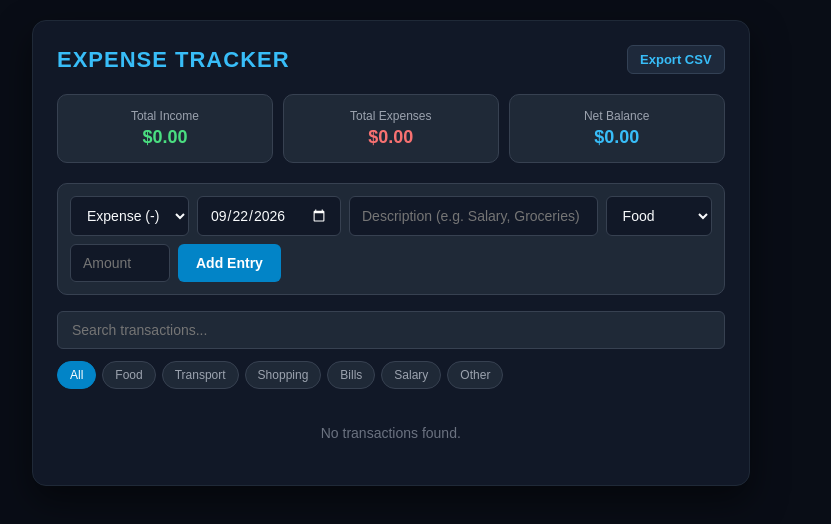
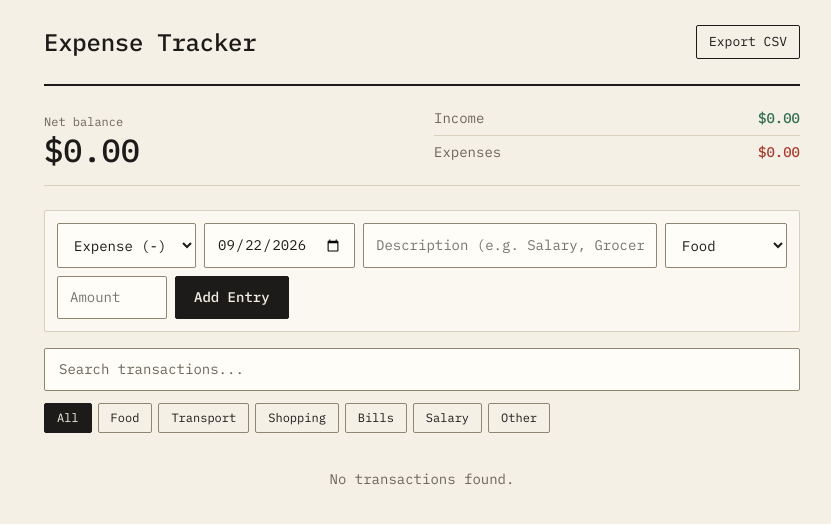
Before and after one commit to piyushdhakad001/react-expense-tracker, a React (Create React App) app: page / in a window 1280 px wide. Shown: the top 524 px of the page, without its empty margins (218-1049 px from the left). Built offline with nearby package versions, Linux system fonts and the light colour scheme; no server answers.

Commit message:
Redesign shell and summary with Ledger paper theme"

```diff
--- a/public/index.html
+++ b/public/index.html
@@ -1,14 +1,15 @@
 <!DOCTYPE html>
 <html lang="en">
+
 <head>
   <meta charset="utf-8" />
+  <link rel="preconnect" href="https://fonts.googleapis.com" />
+  <link rel="preconnect" href="https://fonts.gstatic.com" crossorigin />
+  <link href="https://fonts.googleapis.com/css2?family=IBM+Plex+Mono:wght@400;500&display=swap" rel="stylesheet" />
   <link rel="icon" href="%PUBLIC_URL%/favicon.ico" />
   <meta name="viewport" content="width=device-width, initial-scale=1" />
   <meta name="theme-color" content="#000000" />
-    <meta
-      name="description"
-      content="Web site created using create-react-app"
-    />
+  <meta name="description" content="Web site created using create-react-app" />
   <link rel="apple-touch-icon" href="%PUBLIC_URL%/logo192.png" />
   <!--
       manifest.json provides metadata used when your web app is installed on a
@@ -26,6 +27,7 @@
     -->
   <title>React App</title>
 </head>
+
 <body>
   <noscript>You need to enable JavaScript to run this app.</noscript>
   <div id="root"></div>
@@ -40,4 +42,5 @@
       To create a production bundle, use `npm run build` or `yarn build`.
     -->
 </body>
+
 </html>
--- a/src/App.css
+++ b/src/App.css
@@ -1,110 +1,175 @@
+/* ==========================================================
+   Ledger paper: warm paper, black ink, ruled lines.
+   Color only appears on money (green = income, red = expense).
+   Every color below comes from these tokens.
+   ========================================================== */
+
+:root {
+  --paper: #f5f0e6;
+  --paper-raised: #fbf8f1;
+  --ink: #1c1b19;
+  --ink-soft: #3a3833;
+  --ink-muted: #6b6558;
+  --rule: #d8cfbc;
+  --control-border: #8f8672;
+
+  --income: #2f6b4f;
+  --expense: #a63d2f;
+
+  --radius: 2px;
+
+  --space-sm: 8px;
+  --space-md: 16px;
+  --space-lg: 24px;
+  --space-xl: 40px;
+
+  --font: "IBM Plex Mono", ui-monospace, "SFMono-Regular", Menlo, Consolas, monospace;
+}
+
+/* ---------- Base ---------- */
+
 * {
   padding: 0;
   margin: 0;
   box-sizing: border-box;
-  font-family: Arial, Helvetica, sans-serif;
 }
 
 body {
-  background: #090d16;
-  color: #e2e8f0;
-  display: flex;
-  justify-content: center;
-  padding: 20px 0;
+  font-family: var(--font);
+  font-size: 14px;
+  line-height: 1.5;
+  background: var(--paper);
+  color: var(--ink);
 }
 
+button,
+input,
+select {
+  font: inherit;
+}
+
+button {
+  cursor: pointer;
+}
+
+button:focus-visible,
+input:focus-visible,
+select:focus-visible {
+  outline: 2px solid var(--ink);
+  outline-offset: 2px;
+}
+
+/* ---------- Page shell ---------- */
+
 .container {
-  width: 92%;
-  max-width: 780px;
-  padding: 24px;
-  background: #111827;
-  border: 1px solid #1f2937;
-  border-radius: 14px;
-  box-shadow: 0 15px 35px rgba(0, 0, 0, 0.5);
+  width: 100%;
+  max-width: 820px;
+  margin: 0 auto;
+  padding: var(--space-lg) clamp(16px, 4vw, 32px) var(--space-xl);
 }
 
 .app-header {
   display: flex;
   justify-content: space-between;
   align-items: center;
-  margin-bottom: 20px;
+  gap: var(--space-md);
+  margin-bottom: var(--space-lg);
 }
 
 .header {
-  font-size: 22px;
-  font-weight: bold;
-  letter-spacing: 1px;
-  color: #38bdf8;
+  font-size: 1.5rem;
+  font-weight: 500;
+  letter-spacing: -0.01em;
 }
 
 .export-btn {
-  background: #1e293b;
-  color: #38bdf8;
-  border: 1px solid #334155;
   padding: 6px 12px;
-  border-radius: 6px;
+  border: 1px solid var(--ink);
+  border-radius: var(--radius);
+  background: transparent;
+  color: var(--ink);
   font-size: 13px;
-  cursor: pointer;
-  font-weight: bold;
 }
 
 .export-btn:hover {
-  background: #334155;
+  background: var(--ink);
+  color: var(--paper);
 }
 
-/* Summary Cards */
-.summary-grid {
+/* ---------- Summary ---------- */
+
+.summary {
   display: grid;
-  grid-template-columns: repeat(3, 1fr);
-  gap: 10px;
-  margin-bottom: 20px;
+  grid-template-columns: 1fr 1fr;
+  gap: var(--space-lg);
+  align-items: end;
+  margin-bottom: var(--space-lg);
+  padding: var(--space-md) 0;
+  border-top: 2px solid var(--ink);
+  border-bottom: 1px solid var(--rule);
 }
 
-.summary-card {
-  background: #1f2937;
-  padding: 14px;
-  border-radius: 10px;
-  border: 1px solid #374151;
-  text-align: center;
+.summary-label {
+  color: var(--ink-muted);
+  font-size: 12px;
 }
 
-.summary-card p {
-  font-size: 12px;
-  color: #9ca3af;
-  margin-bottom: 4px;
+.summary-balance {
+  font-size: 2rem;
+  font-weight: 500;
+  line-height: 1.2;
 }
 
-.summary-card h3 {
-  font-size: 18px;
-  font-weight: bold;
+.summary-balance.negative {
+  color: var(--expense);
 }
 
-.summary-card.income h3 {
-  color: #4ade80;
+.summary-lines {
+  margin: 0;
 }
 
-.summary-card.expense h3 {
-  color: #f87171;
+.summary-line {
+  display: flex;
+  justify-content: space-between;
+  padding: 6px 0;
 }
 
-.summary-card.balance.positive h3 {
-  color: #38bdf8;
+.summary-line + .summary-line {
+  border-top: 1px solid var(--rule);
 }
 
-.summary-card.balance.negative h3 {
-  color: #fbbf24;
+.summary-line dt {
+  color: var(--ink-muted);
 }
 
-/* Form */
+.summary-line dd {
+  font-weight: 500;
+}
+
+.summary-line dd.income {
+  color: var(--income);
+}
+
+.summary-line dd.expense {
+  color: var(--expense);
+}
+
+/* ==========================================================
+   Below this line: colors swapped to tokens only.
+   Form, filters and list are redesigned in the next steps.
+   ========================================================== */
+
+/* ---------- Form ---------- */
+
 .new-expense-div {
   display: flex;
   flex-wrap: wrap;
-  gap: 8px;
-  margin-bottom: 16px;
-  background: #1f2937;
+  gap: var(--space-sm);
+  margin-bottom: var(--space-md);
   padding: 12px;
-  border-radius: 10px;
-  border: 1px solid #374151;
+  border: 1px solid var(--rule);
+  border-radius: var(--radius);
+  background: var(--paper-raised);
 }
 
 .item-date,
@@ -113,16 +178,10 @@ body {
 .money,
 .type-select {
   padding: 10px 12px;
-  font-size: 14px;
-  color: #f8fafc;
-  background: #111827;
-  border: 1px solid #374151;
-  border-radius: 6px;
-  outline: none;
-}
-
-.item-date {
-  color-scheme: dark;
+  border: 1px solid var(--control-border);
+  border-radius: var(--radius);
+  background: #fffdf8;
+  color: var(--ink);
 }
 
 .item-date:focus,
@@ -130,7 +189,7 @@ body {
 .category:focus,
 .money:focus,
 .type-select:focus {
-  border-color: #38bdf8;
+  border-color: var(--ink);
 }
 
 .name {
@@ -138,39 +197,37 @@ body {
 }
 
 .money {
-  width: 100px;
+  width: 110px;
 }
 
 .add-expense {
   padding: 10px 18px;
-  font-size: 14px;
-  font-weight: bold;
-  color: white;
-  background: #0284c7;
-  border: none;
-  border-radius: 6px;
-  cursor: pointer;
+  border: 1px solid var(--ink);
+  border-radius: var(--radius);
+  background: var(--ink);
+  color: var(--paper);
+  font-weight: 500;
 }
 
 .add-expense:hover {
-  background: #0369a1;
+  background: var(--ink-soft);
 }
 
 .secondary {
   padding: 6px 12px;
+  border: 1px solid var(--control-border);
+  border-radius: var(--radius);
+  background: transparent;
+  color: var(--ink);
   font-size: 13px;
-  color: #cbd5e1;
-  background: #374151;
-  border: none;
-  border-radius: 6px;
-  cursor: pointer;
 }
 
 .secondary:hover {
-  background: #4b5563;
+  background: var(--rule);
 }
 
-/* Controls & Search */
+/* ---------- Search and filters ---------- */
+
 .controls-bar {
   margin-bottom: 12px;
 }
@@ -178,43 +235,48 @@ body {
 .search-input {
   width: 100%;
   padding: 10px 14px;
-  background: #1f2937;
-  border: 1px solid #374151;
-  border-radius: 6px;
-  color: #fff;
-  font-size: 14px;
-  outline: none;
+  border: 1px solid var(--control-border);
+  border-radius: var(--radius);
+  background: #fffdf8;
+  color: var(--ink);
+}
+
+.search-input::placeholder {
+  color: var(--ink-muted);
 }
 
 .search-input:focus {
-  border-color: #38bdf8;
+  border-color: var(--ink);
 }
 
 .filters {
   display: flex;
   flex-wrap: wrap;
   gap: 6px;
-  margin-bottom: 16px;
+  margin-bottom: var(--space-md);
 }
 
 .chip {
-  padding: 6px 12px;
+  padding: 5px 12px;
+  border: 1px solid var(--control-border);
+  border-radius: var(--radius);
+  background: transparent;
+  color: var(--ink);
   font-size: 12px;
-  color: #9ca3af;
-  background: #1f2937;
-  border: 1px solid #374151;
-  border-radius: 20px;
-  cursor: pointer;
-  font-weight: 500;
+}
+
+.chip:hover {
+  background: var(--rule);
 }
 
 .chip.active {
-  color: white;
-  background: #0284c7;
-  border-color: #0284c7;
+  border-color: var(--ink);
+  background: var(--ink);
+  color: var(--paper);
 }
 
-/* List */
+/* ---------- List ---------- */
+
 .list-container {
   max-height: 350px;
   overflow-y: auto;
@@ -225,76 +287,78 @@ body {
   display: flex;
   align-items: center;
   gap: 10px;
+  margin-bottom: var(--space-sm);
   padding: 12px 14px;
-  margin-bottom: 8px;
-  background: #1f2937;
-  border: 1px solid #374151;
-  border-radius: 8px;
+  border: 1px solid var(--rule);
+  border-radius: var(--radius);
+  background: var(--paper-raised);
 }
 
 .expense-div.editing {
-  border-color: #38bdf8;
+  border-color: var(--ink);
 }
 
 .delete-expense {
   width: 26px;
   height: 26px;
   flex-shrink: 0;
+  border: 1px solid var(--rule);
+  border-radius: var(--radius);
+  background: transparent;
+  color: var(--expense);
   font-size: 16px;
-  color: #f87171;
-  background: rgba(239, 68, 68, 0.15);
-  border: none;
-  border-radius: 6px;
-  cursor: pointer;
 }
 
 .delete-expense:hover {
-  background: #dc2626;
-  color: white;
+  border-color: var(--expense);
+  background: var(--expense);
+  color: var(--paper);
 }
 
 .expense-date {
+  color: var(--ink-muted);
   font-size: 12px;
-  color: #9ca3af;
   white-space: nowrap;
 }
 
 .expense-name {
   flex: 1;
-  font-size: 15px;
   word-break: break-word;
 }
 
 .badge {
   margin-left: 8px;
-  padding: 2px 8px;
+  padding: 1px 6px;
+  border: 1px solid var(--rule);
+  border-radius: var(--radius);
+  color: var(--ink-muted);
   font-size: 11px;
-  color: #38bdf8;
-  background: rgba(56, 189, 248, 0.1);
-  border-radius: 20px;
+}
+
+.expense-money {
+  font-weight: 500;
 }
 
 .expense-money.income {
-  color: #4ade80;
-  font-weight: bold;
+  color: var(--income);
 }
 
 .expense-money.expense {
-  color: #f87171;
-  font-weight: bold;
+  color: var(--expense);
 }
 
 .empty {
+  padding: 20px 0;
+  color: var(--ink-muted);
   text-align: center;
-  color: #6b7280;
-  padding: 20px 0;
-  font-size: 14px;
 }
 
-/* Responsive */
+/* ---------- Mobile ---------- */
+
 @media (max-width: 600px) {
-  .summary-grid {
+  .summary {
     grid-template-columns: 1fr;
+    gap: var(--space-md);
   }
 
   .name,
--- a/src/App.jsx
+++ b/src/App.jsx
@@ -29,7 +29,7 @@ function App() {
 
   // ---------- load entries from the server (runs once, when the app opens) ----------
   useEffect(function () {
-    	fetch(API + "/api/expenses")
+    fetch(API + "/api/expenses")
       .then(function (res) {
         return res.json();
       })
@@ -83,7 +83,7 @@ function App() {
       setExpenses([savedEntry, ...expenses]);
     } else {
       // EDIT: send to the server, then replace that entry in our list
-      const res = await 	fetch(API + "/api/expenses/" + editId, {
+      const res = await fetch(API + "/api/expenses/" + editId, {
         method: "PUT",
         headers: { "Content-Type": "application/json" },
         body: JSON.stringify(entry),
@@ -166,7 +166,7 @@ function App() {
   return (
     <div className="container">
       <div className="app-header">
-        <h1 className="header">EXPENSE TRACKER</h1>
+        <h1 className="header">Expense Tracker</h1>
         <button
           className="export-btn"
           onClick={function () {
--- a/src/components/SummaryCards.jsx
+++ b/src/components/SummaryCards.jsx
@@ -1,27 +1,30 @@
 import { money } from "../utils";
 
 function SummaryCards({ totalIncome, totalExpense, netBalance }) {
-  // green-blue when balance is zero or more, yellow when it is below zero
-  let balanceClass = "summary-card balance positive";
+  // the balance turns red when it is below zero
+  let balanceClass = "summary-balance positive";
   if (netBalance < 0) {
-    balanceClass = "summary-card balance negative";
+    balanceClass = "summary-balance negative";
   }
 
   return (
-    <div className="summary-grid">
-      <div className="summary-card income">
-        <p>Total Income</p>
-        <h3>{money(totalIncome)}</h3>
+    <section className="summary" aria-label="Summary">
+      <div>
+        <p className="summary-label">Net balance</p>
+        <p className={balanceClass}>{money(netBalance)}</p>
       </div>
-      <div className="summary-card expense">
-        <p>Total Expenses</p>
-        <h3>{money(totalExpense)}</h3>
-      </div>
-      <div className={balanceClass}>
-        <p>Net Balance</p>
-        <h3>{money(netBalance)}</h3>
-      </div>
-    </div>
+
+      <dl className="summary-lines">
+        <div className="summary-line">
+          <dt>Income</dt>
+          <dd className="income">{money(totalIncome)}</dd>
+        </div>
+        <div className="summary-line">
+          <dt>Expenses</dt>
+          <dd className="expense">{money(totalExpense)}</dd>
+        </div>
+      </dl>
+    </section>
   );
 }
 
--- a/src/utils.js
+++ b/src/utils.js
@@ -7,7 +7,15 @@ export function today() {
 
 // Turns 25.5 into "$25.50"
 export function money(number) {
-  return "$" + number.toFixed(2);
+  const text = Math.abs(number).toLocaleString("en-US", {
+    minimumFractionDigits: 2,
+    maximumFractionDigits: 2,
+  });
+
+  if (number < 0) {
+    return "-$" + text;
+  }
+  return "$" + text;
 }
 
 // Adds up the money of all entries of one type ("income" or "expense")
```
Also changed, not shown: screenshot.png. Lines whose indentation alone changed are shown as unchanged.
